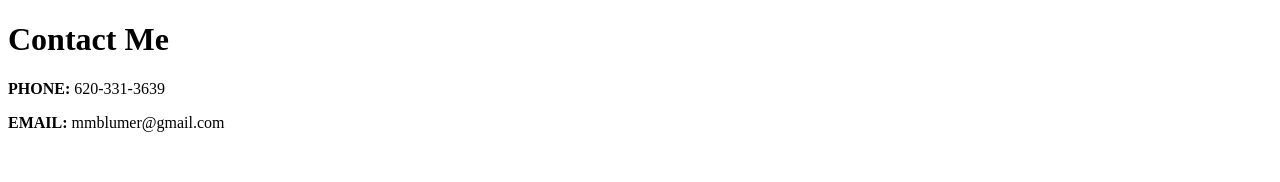
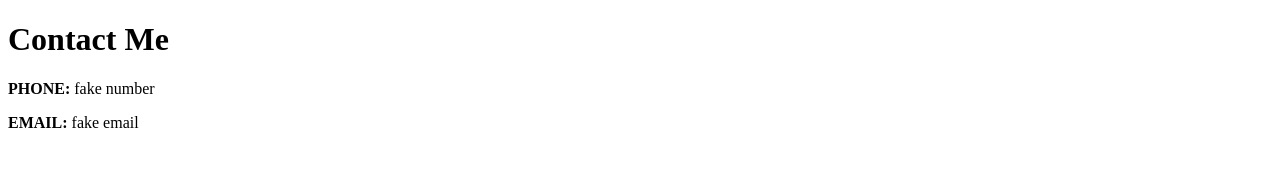
Before and after one commit to mmb1087/CV2, a plain HTML site: page ContactMe.html in a window 1280 px wide. Shown: the top 182 px of the page. Drawn offline with Linux system fonts and the light colour scheme.

Commit message:
Update ContactMe.html

```diff
--- a/ContactMe.html
+++ b/ContactMe.html
@@ -8,8 +8,8 @@
 </head>
 <body>
    <h1>Contact Me</h1>
-   <p><strong>PHONE:</strong> 620-331-3639</p>
-   <p><strong>EMAIL:</strong> mmblumer@gmail.com</p>
+   <p><strong>PHONE:</strong> fake number</p>
+   <p><strong>EMAIL:</strong> fake email</p>
 
 <br><br>
 
```
